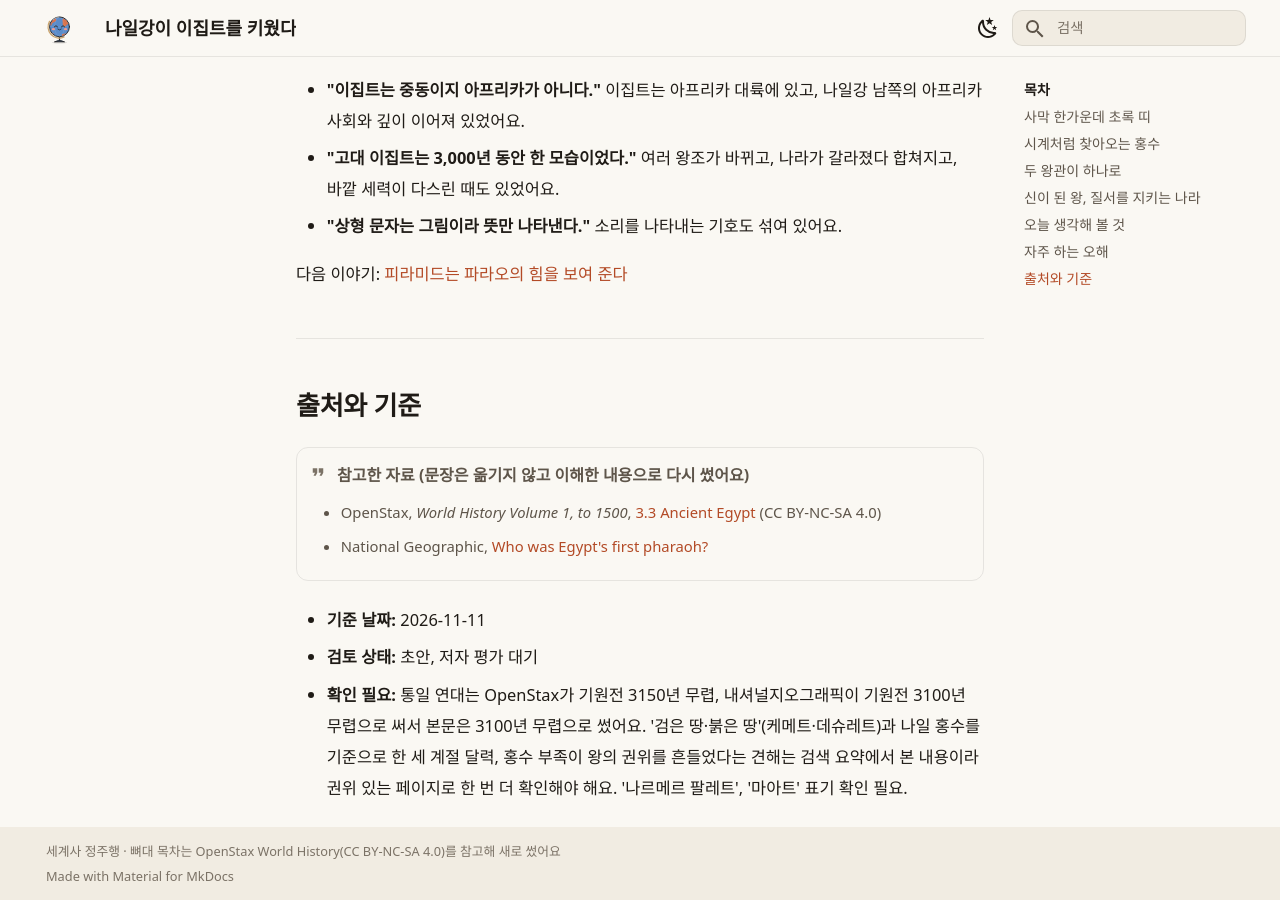
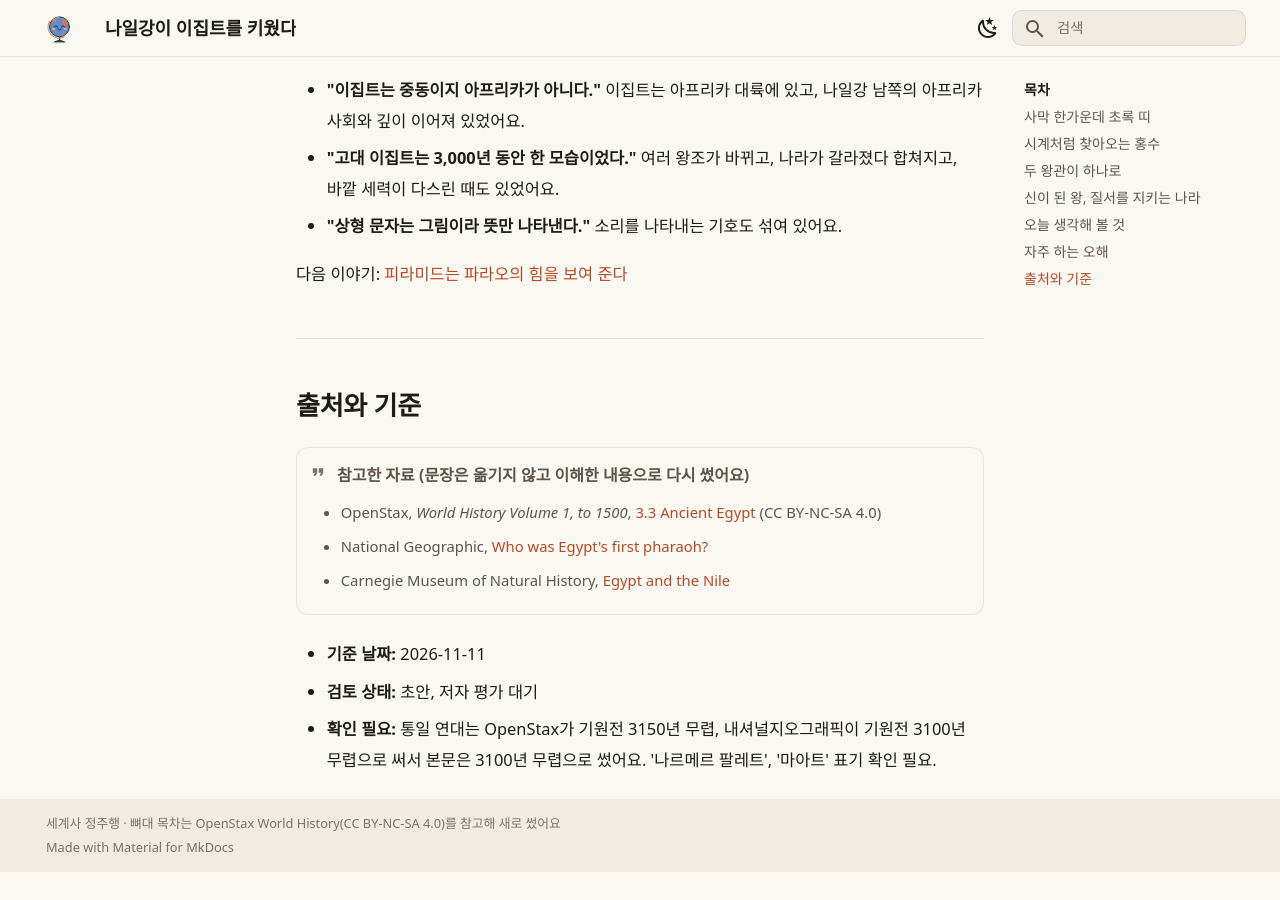
Before and after one commit to history-jungjuhang/world-history, an MkDocs documentation site: the page built from docs/part1/ch03/egypt.md, in a window 1280 px wide and 900 px high, scrolled down 2506 px. Built offline with MkDocs 1.6.1 and Material for MkDocs 9.7.7, drawn with Linux system fonts in a browser that asks for light colours; some web fonts are replaced; after the commit the page ends 3378 px from its top, so only the background shows below that; some of the changed text lies outside the part shown.

Commit message:
작성 중 페이지 중간 저장
Co-Authored-By: Claude Opus 5.5 <noreply@anthropic.com>
Claude-Session: https://claude.ai/code/session_01VYi7RVT6rCNkXnGxVsNS6n

```diff
--- a/docs/part1/ch03/egypt.md
+++ b/docs/part1/ch03/egypt.md
@@ -9,7 +9,7 @@
 
 ## 사막 한가운데 초록 띠
 
-이집트를 하늘에서 내려다보면 누런 사막 한가운데 가늘고 긴 초록 띠가 보여요. 그 띠가 나일강과 그 둘레의 밭이에요. 비가 거의 오지 않는 땅이라, 강에서 몇 킬로미터만 벗어나면 모래뿐이에요. 이집트 사람들은 강가의 기름진 땅을 '검은 땅', 그 바깥 사막을 '붉은 땅'이라고 불렀다고 해요.
+이집트를 하늘에서 내려다보면 누런 사막 한가운데 가늘고 긴 초록 띠가 보여요. 그 띠가 나일강과 그 둘레의 밭이에요. 비가 거의 오지 않는 땅이라, 강에서 몇 킬로미터만 벗어나면 모래뿐이에요. 이집트 사람들은 강가의 기름진 땅을 '검은 땅'(케메트), 그 바깥 사막을 '붉은 땅'(데슈레트)이라고 불렀어요.
 
 나일강은 남쪽 아프리카 내륙에서 북쪽 지중해로 흘러요. 그래서 이집트에서는 강 상류인 남쪽을 **위 이집트**, 하류인 북쪽 삼각주를 **아래 이집트**라고 불러요. 지도의 위아래와 반대라서 처음엔 헷갈려요.
 
@@ -40,7 +40,7 @@
 
 !!! note "★ 한 걸음 더 (심화)"
     - 이집트 역사는 크게 고왕국(기원전 2613~2181년 무렵), 중왕국(기원전 2040~1782년 무렵), 신왕국으로 나눠요. 사이사이에 나라가 갈라진 '중간기'가 있어요. 첫 중간기를 혼란기로만 보지 않고 힘이 지방으로 나뉜 시기로 보는 견해가 늘었어요.
-    - 홍수가 너무 적게 오는 해에는 흉년이 들었고, 사람들이 왕의 탓으로 돌려 왕의 권위가 흔들리기도 했다는 견해가 있어요.
+    - 이집트 사람들은 나일 강물의 높이를 재는 시설(나일로미터)을 만들어 그해 농사를 미리 가늠했어요.
     - 이집트는 아프리카 문명이에요. 남쪽 나일강 상류의 **쿠시**(Kush, 지금의 수단) 왕국과 교역하고 싸우며 서로 큰 영향을 주고받았어요.
 
 ## 오늘 생각해 볼 것
@@ -63,7 +63,8 @@
 !!! quote "참고한 자료 (문장은 옮기지 않고 이해한 내용으로 다시 썼어요)"
     - OpenStax, *World History Volume 1, to 1500*, [3.3 Ancient Egypt](https://openstax.org/books/world-history-volume-1/pages/3-3-ancient-egypt) (CC BY-NC-SA 4.0)
     - National Geographic, [Who was Egypt's first pharaoh?](https://www.nationalgeographic.com/history/history-magazine/article/who-was-egypts-first-pharaoh)
+    - Carnegie Museum of Natural History, [Egypt and the Nile](https://carnegiemnh.org/egypt-and-the-nile)
 
 - **기준 날짜:** 2026-11-11
 - **검토 상태:** 초안, 저자 평가 대기
-- **확인 필요:** 통일 연대는 OpenStax가 기원전 3150년 무렵, 내셔널지오그래픽이 기원전 3100년 무렵으로 써서 본문은 3100년 무렵으로 썼어요. '검은 땅·붉은 땅'(케메트·데슈레트)과 나일 홍수를 기준으로 한 세 계절 달력, 홍수 부족이 왕의 권위를 흔들었다는 견해는 검색 요약에서 본 내용이라 권위 있는 페이지로 한 번 더 확인해야 해요. '나르메르 팔레트', '마아트' 표기 확인 필요.
+- **확인 필요:** 통일 연대는 OpenStax가 기원전 3150년 무렵, 내셔널지오그래픽이 기원전 3100년 무렵으로 써서 본문은 3100년 무렵으로 썼어요. '나르메르 팔레트', '마아트' 표기 확인 필요.
```
